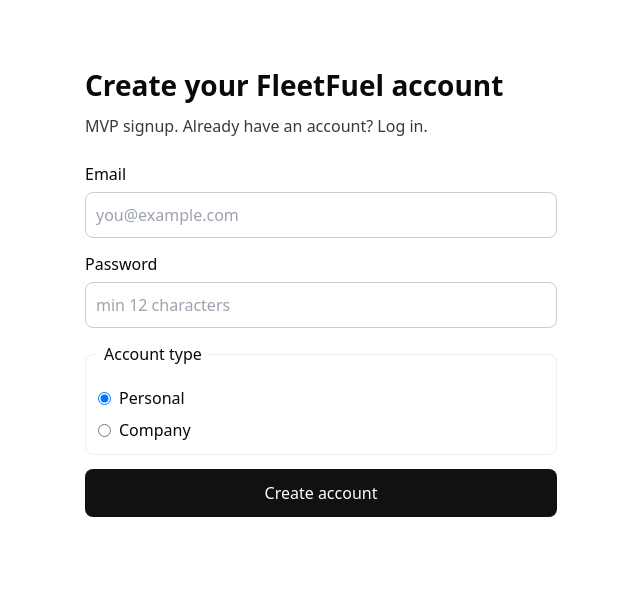
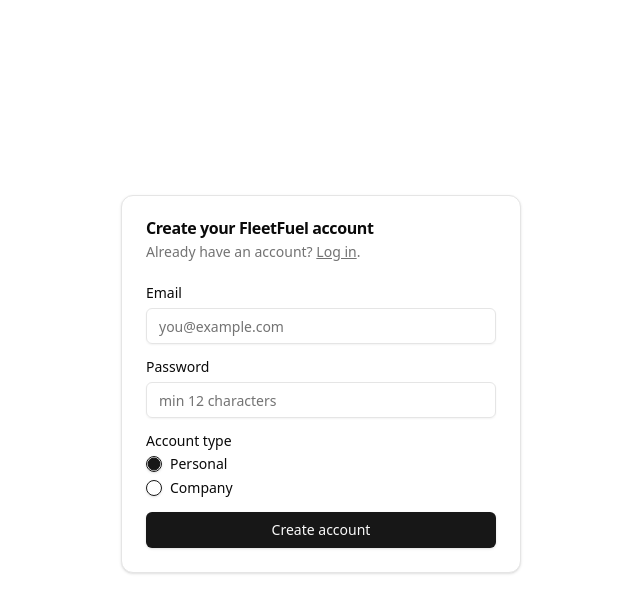
Before and after one commit to nemesis-prime-bugs/fleetfuel, a Next.js app in the folder apps/web/: page /signup in a window 1280 px wide. Shown: the top 612 px of the page, without its empty margins (319-959 px from the left). Built offline with nearby package versions, Linux system fonts and the light colour scheme; no server answers.

Commit message:
feat(ui): migrate auth pages to shadcn

```diff
--- a/apps/web/src/app/login/page.tsx
+++ b/apps/web/src/app/login/page.tsx
@@ -1,6 +1,12 @@
 "use client";
 
+import Link from "next/link";
 import { useEffect, useState } from "react";
+
+import { Button } from "@/components/ui/button";
+import { Card, CardContent, CardDescription, CardHeader, CardTitle } from "@/components/ui/card";
+import { Input } from "@/components/ui/input";
+import { Label } from "@/components/ui/label";
 
 export default function LoginPage() {
   const [email, setEmail] = useState("");
@@ -20,14 +26,27 @@
   }, []);
 
   return (
-    <main style={{ maxWidth: 520, margin: "40px auto", padding: 24, fontFamily: "system-ui" }}>
-      <h1 style={{ fontSize: 28, fontWeight: 800 }}>Log in</h1>
-      <p style={{ marginTop: 8, opacity: 0.8 }}>
-        MVP login. No account yet? <a href="/signup">Create one</a>.
-      </p>
+    <main className="mx-auto flex min-h-[calc(100vh-2rem)] max-w-md items-center px-6 py-12">
+      <Card className="w-full">
+        <CardHeader>
+          <CardTitle>Log in</CardTitle>
+          <CardDescription>
+            No account yet?{" "}
+            <Link className="underline" href="/signup">
+              Create one
+            </Link>
+            .
+          </CardDescription>
+        </CardHeader>
+        <CardContent>
+          {error ? (
+            <div className="mb-4 rounded-md border border-destructive/30 bg-destructive/10 p-3 text-sm">
+              <b>Login failed:</b> {error}
+            </div>
+          ) : null}
 
           <form
-        style={{ marginTop: 24, display: "grid", gap: 14 }}
+            className="grid gap-4"
             onSubmit={async (e) => {
               e.preventDefault();
               setError(null);
@@ -51,54 +70,36 @@
               }
             }}
           >
-        <label style={{ display: "grid", gap: 6 }}>
-          <span>Email</span>
-          <input
+            <div className="grid gap-2">
+              <Label>Email</Label>
+              <Input
                 value={email}
                 onChange={(e) => setEmail(e.target.value)}
                 placeholder="you@example.com"
                 type="email"
                 autoComplete="email"
                 required
-            style={{ padding: 10, borderRadius: 8, border: "1px solid #ccc" }}
               />
-        </label>
+            </div>
 
-        <label style={{ display: "grid", gap: 6 }}>
-          <span>Password</span>
-          <input
+            <div className="grid gap-2">
+              <Label>Password</Label>
+              <Input
                 value={password}
                 onChange={(e) => setPassword(e.target.value)}
                 placeholder="your password"
                 type="password"
                 autoComplete="current-password"
                 required
-            style={{ padding: 10, borderRadius: 8, border: "1px solid #ccc" }}
               />
-        </label>
+            </div>
 
-        {error ? (
-          <div style={{ background: "#ffe9e9", border: "1px solid #ffb3b3", padding: 10, borderRadius: 8 }}>
-            <b>Login failed:</b> {error}
-          </div>
-        ) : null}
-
-        <button
-          type="submit"
-          disabled={submitting}
-          style={{
-            padding: 12,
-            borderRadius: 8,
-            border: 0,
-            background: "#111",
-            color: "white",
-            opacity: submitting ? 0.7 : 1,
-            cursor: submitting ? "wait" : "pointer",
-          }}
-        >
+            <Button type="submit" disabled={submitting}>
               {submitting ? "Logging in…" : "Log in"}
-        </button>
+            </Button>
           </form>
+        </CardContent>
+      </Card>
     </main>
   );
 }
--- a/apps/web/src/app/signup/page.tsx
+++ b/apps/web/src/app/signup/page.tsx
@@ -1,6 +1,13 @@
 "use client";
 
+import Link from "next/link";
 import { useEffect, useState } from "react";
+
+import { Button } from "@/components/ui/button";
+import { Card, CardContent, CardDescription, CardHeader, CardTitle } from "@/components/ui/card";
+import { Input } from "@/components/ui/input";
+import { Label } from "@/components/ui/label";
+import { RadioGroup, RadioGroupItem } from "@/components/ui/radio-group";
 
 type AccountType = "PERSONAL" | "COMPANY";
 
@@ -23,14 +30,27 @@
   }, []);
 
   return (
-    <main style={{ maxWidth: 520, margin: "40px auto", padding: 24, fontFamily: "system-ui" }}>
-      <h1 style={{ fontSize: 28, fontWeight: 800 }}>Create your FleetFuel account</h1>
-      <p style={{ marginTop: 8, opacity: 0.8 }}>
-        MVP signup. Already have an account? <a href="/login">Log in</a>.
-      </p>
+    <main className="mx-auto flex min-h-[calc(100vh-2rem)] max-w-md items-center px-6 py-12">
+      <Card className="w-full">
+        <CardHeader>
+          <CardTitle>Create your FleetFuel account</CardTitle>
+          <CardDescription>
+            Already have an account?{" "}
+            <Link className="underline" href="/login">
+              Log in
+            </Link>
+            .
+          </CardDescription>
+        </CardHeader>
+        <CardContent>
+          {error ? (
+            <div className="mb-4 rounded-md border border-destructive/30 bg-destructive/10 p-3 text-sm">
+              <b>Signup failed:</b> {error}
+            </div>
+          ) : null}
 
           <form
-        style={{ marginTop: 24, display: "grid", gap: 14 }}
+            className="grid gap-4"
             onSubmit={async (e) => {
               e.preventDefault();
               setError(null);
@@ -54,76 +74,50 @@
               }
             }}
           >
-        <label style={{ display: "grid", gap: 6 }}>
-          <span>Email</span>
-          <input
+            <div className="grid gap-2">
+              <Label>Email</Label>
+              <Input
                 value={email}
                 onChange={(e) => setEmail(e.target.value)}
                 placeholder="you@example.com"
                 type="email"
                 autoComplete="email"
                 required
-            style={{ padding: 10, borderRadius: 8, border: "1px solid #ccc" }}
               />
-        </label>
+            </div>
 
-        <label style={{ display: "grid", gap: 6 }}>
-          <span>Password</span>
-          <input
+            <div className="grid gap-2">
+              <Label>Password</Label>
+              <Input
                 value={password}
                 onChange={(e) => setPassword(e.target.value)}
                 placeholder="min 12 characters"
                 type="password"
                 autoComplete="new-password"
                 required
-            style={{ padding: 10, borderRadius: 8, border: "1px solid #ccc" }}
               />
-        </label>
+            </div>
 
-        <fieldset style={{ border: "1px solid #eee", borderRadius: 8, padding: 12 }}>
-          <legend style={{ padding: "0 6px" }}>Account type</legend>
-          <label style={{ display: "flex", gap: 8, alignItems: "center", marginTop: 8 }}>
-            <input
-              type="radio"
-              name="accountType"
-              checked={accountType === "PERSONAL"}
-              onChange={() => setAccountType("PERSONAL")}
-            />
-            Personal
-          </label>
-          <label style={{ display: "flex", gap: 8, alignItems: "center", marginTop: 8 }}>
-            <input
-              type="radio"
-              name="accountType"
-              checked={accountType === "COMPANY"}
-              onChange={() => setAccountType("COMPANY")}
-            />
-            Company
-          </label>
-        </fieldset>
+            <div className="grid gap-2">
+              <Label>Account type</Label>
+              <RadioGroup value={accountType} onValueChange={(v) => setAccountType(v as AccountType)}>
+                <div className="flex items-center space-x-2">
+                  <RadioGroupItem value="PERSONAL" id="personal" />
+                  <Label htmlFor="personal">Personal</Label>
+                </div>
+                <div className="flex items-center space-x-2">
+                  <RadioGroupItem value="COMPANY" id="company" />
+                  <Label htmlFor="company">Company</Label>
+                </div>
+              </RadioGroup>
+            </div>
 
-        {error ? (
-          <div style={{ background: "#ffe9e9", border: "1px solid #ffb3b3", padding: 10, borderRadius: 8 }}>
-            <b>Signup failed:</b> {error}
-          </div>
-        ) : null}
-
-        <button
-          type="submit"
-          disabled={submitting}
-          style={{
-            padding: 12,
-            borderRadius: 8,
-            border: 0,
-            background: "#111",
-            color: "white",
-            opacity: submitting ? 0.7 : 1,
-            cursor: submitting ? "wait" : "pointer",
-          }}
-        >
+            <Button type="submit" disabled={submitting}>
               {submitting ? "Creating…" : "Create account"}
-        </button>
+            </Button>
           </form>
+        </CardContent>
+      </Card>
     </main>
   );
 }
--- /dev/null
+++ b/apps/web/src/components/ui/radio-group.tsx
@@ -0,0 +1,44 @@
+"use client"
+
+import * as React from "react"
+import * as RadioGroupPrimitive from "@radix-ui/react-radio-group"
+import { Circle } from "lucide-react"
+
+import { cn } from "@/lib/utils"
+
+const RadioGroup = React.forwardRef<
+  React.ElementRef<typeof RadioGroupPrimitive.Root>,
+  React.ComponentPropsWithoutRef<typeof RadioGroupPrimitive.Root>
+>(({ className, ...props }, ref) => {
+  return (
+    <RadioGroupPrimitive.Root
+      className={cn("grid gap-2", className)}
+      {...props}
+      ref={ref}
+    />
+  )
+})
+RadioGroup.displayName = RadioGroupPrimitive.Root.displayName
+
+const RadioGroupItem = React.forwardRef<
+  React.ElementRef<typeof RadioGroupPrimitive.Item>,
+  React.ComponentPropsWithoutRef<typeof RadioGroupPrimitive.Item>
+>(({ className, ...props }, ref) => {
+  return (
+    <RadioGroupPrimitive.Item
+      ref={ref}
+      className={cn(
+        "aspect-square h-4 w-4 rounded-full border border-primary text-primary shadow focus:outline-none focus-visible:ring-1 focus-visible:ring-ring disabled:cursor-not-allowed disabled:opacity-50",
+        className
+      )}
+      {...props}
+    >
+      <RadioGroupPrimitive.Indicator className="flex items-center justify-center">
+        <Circle className="h-3.5 w-3.5 fill-primary" />
+      </RadioGroupPrimitive.Indicator>
+    </RadioGroupPrimitive.Item>
+  )
+})
+RadioGroupItem.displayName = RadioGroupPrimitive.Item.displayName
+
+export { RadioGroup, RadioGroupItem }
```
Lines whose indentation alone changed are shown as unchanged.
